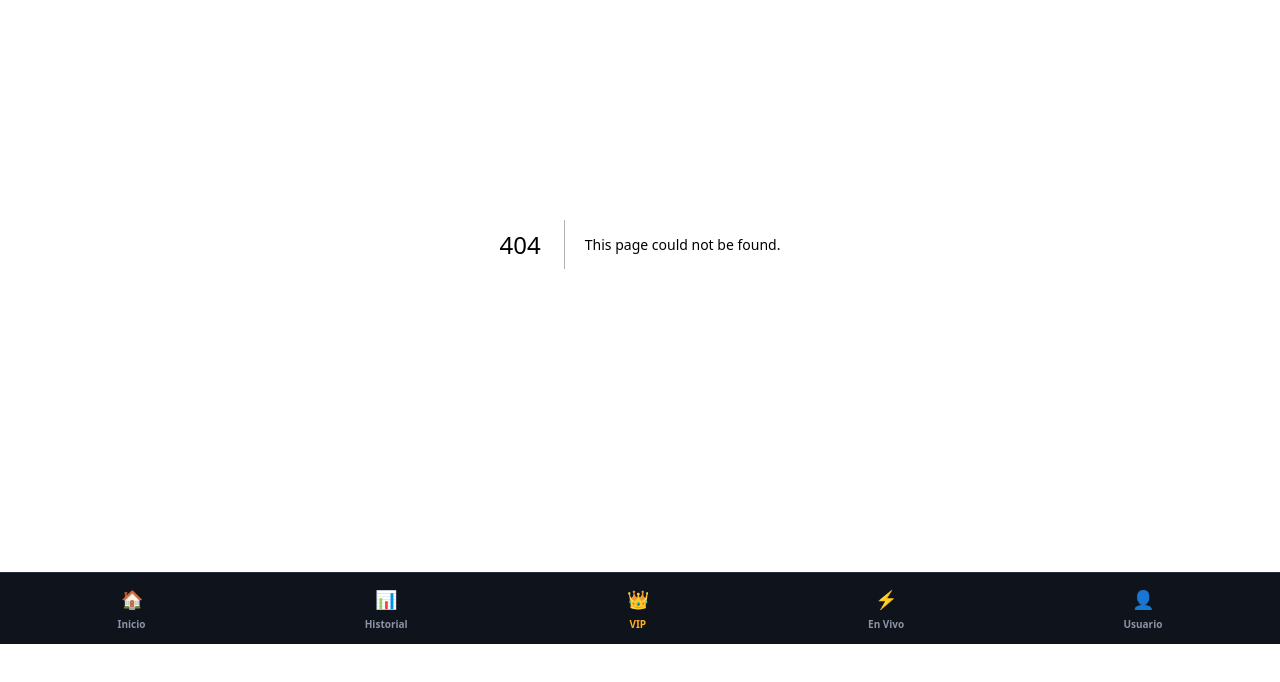
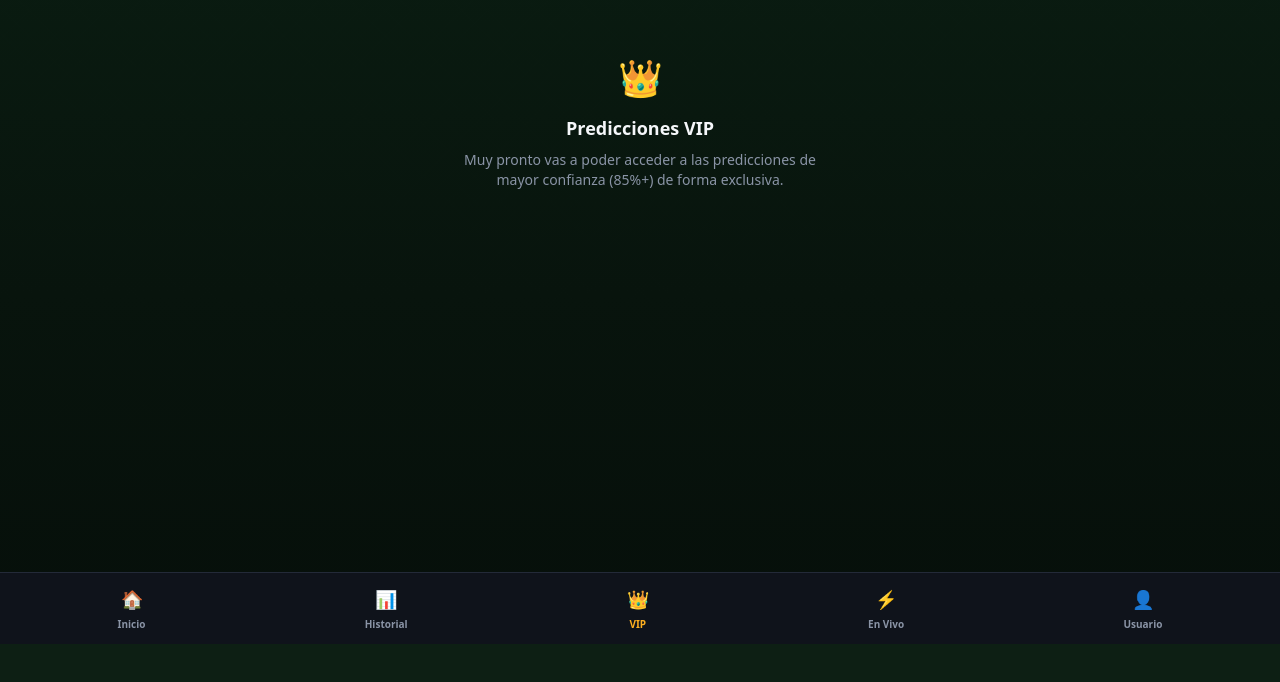
Before and after one commit to PrediGol/predigol, a Next.js app: page /vip in a window 1280 px wide. Before the commit this address had no page. Shown: the part 156-838 px from the top of the page. After the commit the page ends 800 px from the top, so only its background shows below. Built offline with nearby package versions, Linux system fonts and the light colour scheme.

Commit message:
crear pagina vip

```diff
--- /dev/null
+++ b/app/vip/page.tsx
@@ -0,0 +1,11 @@
+export default function Vip() {
+  return (
+    <main className="max-w-sm mx-auto px-4 py-6 flex flex-col items-center justify-center" style={{ minHeight: '70vh' }}>
+      <div className="text-4xl mb-4">👑</div>
+      <div className="text-lg font-bold mb-2 text-center">Predicciones VIP</div>
+      <p className="text-sm text-muted text-center">
+        Muy pronto vas a poder acceder a las predicciones de mayor confianza (85%+) de forma exclusiva.
+      </p>
+    </main>
+  )
+}
```
